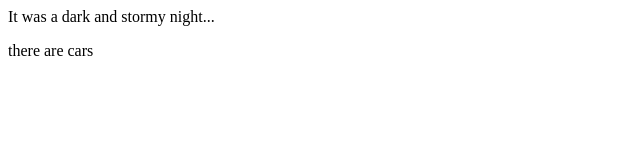
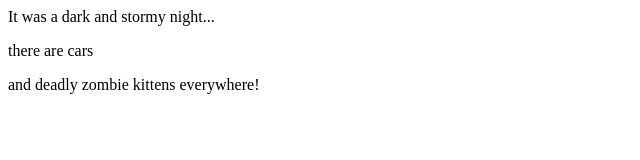
Before and after one commit to hendricksonsarahl/fireside-story, a plain HTML site: page index.html in a window 1280 px wide. Shown: the whole page, without its empty margins (0-640 px from the left). Drawn offline with Linux system fonts and the light colour scheme.

Commit message:
Added kittens

```diff
--- a/index.html
+++ b/index.html
@@ -2,5 +2,6 @@
   <body>
     <p>It was a dark and stormy night...</p>
     <p>there are cars</p>
+    <p>and deadly zombie kittens everywhere!</p>
   </body>
 </html>
```
